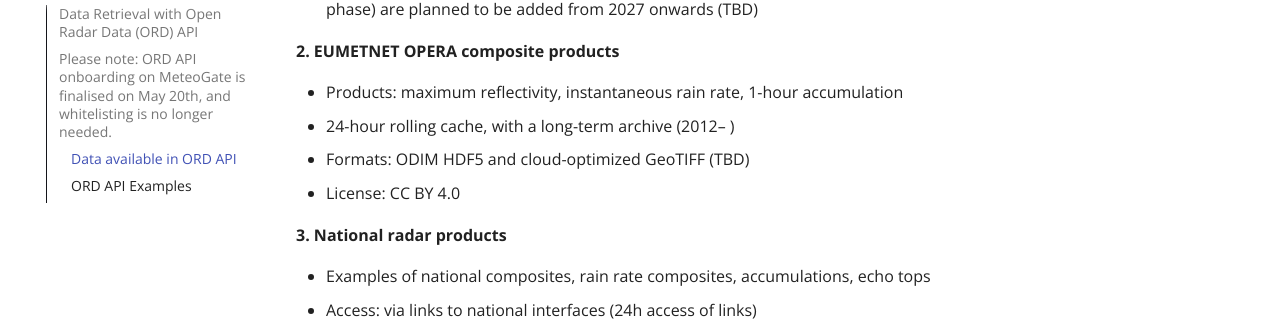
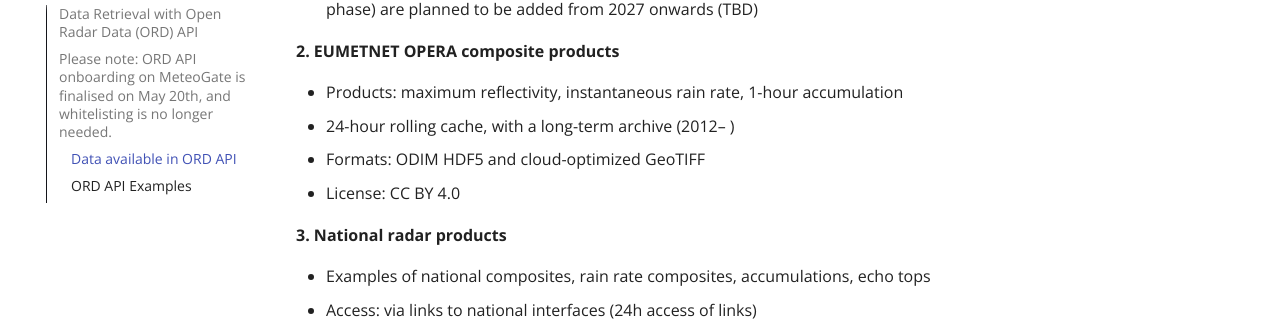
Before and after one commit to EUMETNET/openradardata-documentation, an MkDocs documentation site: the page built from docs/2-ORD-API-discovering-and-accessing-data.md, in a window 1280 px wide and 900 px high, scrolled down 939 px. Shown: the part 112-446 px from the top of the window. Built offline with MkDocs 1.6.1 and Material for MkDocs 9.7.7, drawn with Linux system fonts in a browser that asks for light colours; comment, search, counter and statistics services are not loaded.

Commit message:
Update 2-ORD-API-discovering-and-accessing-data.md

```diff
--- a/docs/2-ORD-API-discovering-and-accessing-data.md
+++ b/docs/2-ORD-API-discovering-and-accessing-data.md
@@ -30,7 +30,7 @@
 
    - Products: maximum reflectivity, instantaneous rain rate, 1-hour accumulation
    - 24-hour rolling cache, with a long-term archive (2012– )
-   - Formats: ODIM HDF5 and cloud-optimized GeoTIFF (TBD)
+   - Formats: ODIM HDF5 and cloud-optimized GeoTIFF
    - License: CC BY 4.0
 
 **3. National radar products**
```
